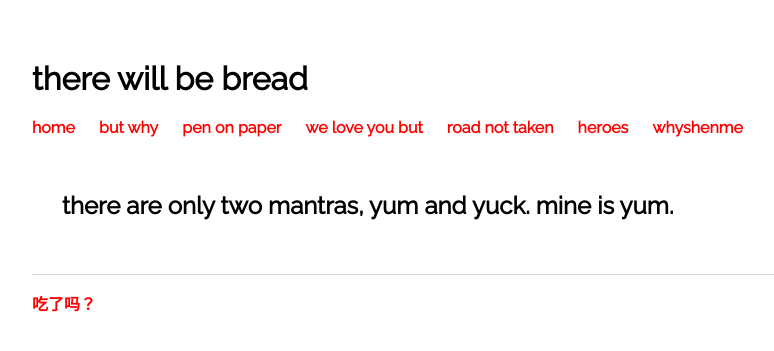
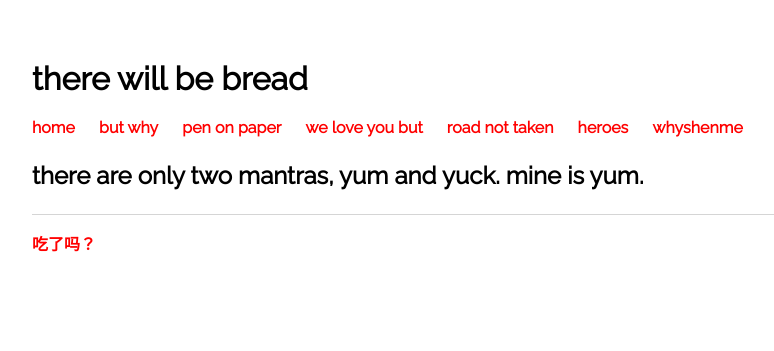
Before and after one commit to c1ndygao/cindygao.com, a Jekyll site: the page built from index.html, in a window 1280 px wide. Shown: the top 351 px of the page, without its empty margins (160-934 px from the left). Built offline with Jekyll 4.4.1, drawn with Linux system fonts in a browser that asks for light colours.

Commit message:
Update index.html

```diff
--- a/index.html
+++ b/index.html
@@ -8,7 +8,7 @@ title: test
 </head>
 
 <div class="blurb">
-	<h3 style="padding: 30px">there are only two mantras, yum and yuck. mine is yum.</h3>
+	<h3 style="padding: 50px, 20px">there are only two mantras, yum and yuck. mine is yum.</h3>
 
 
 </div><!-- /.blurb -->
```
